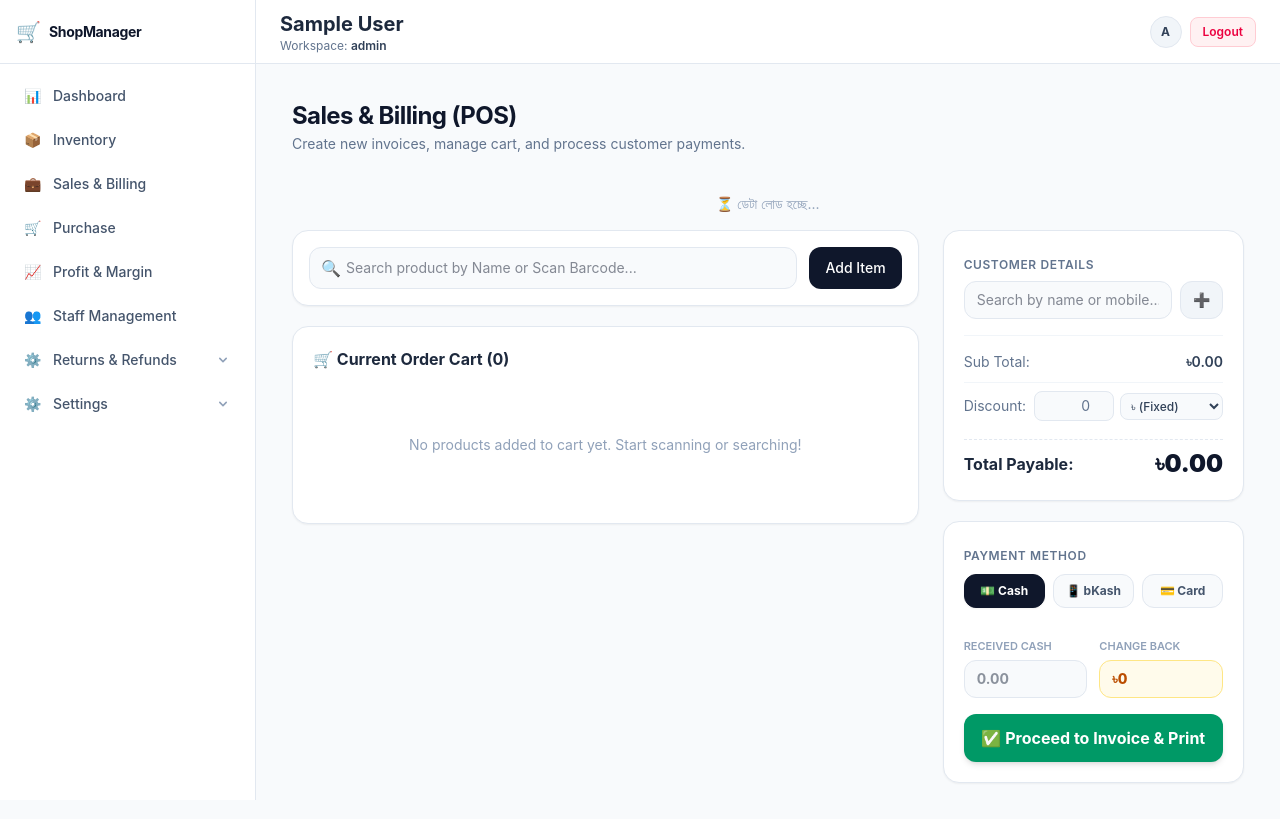
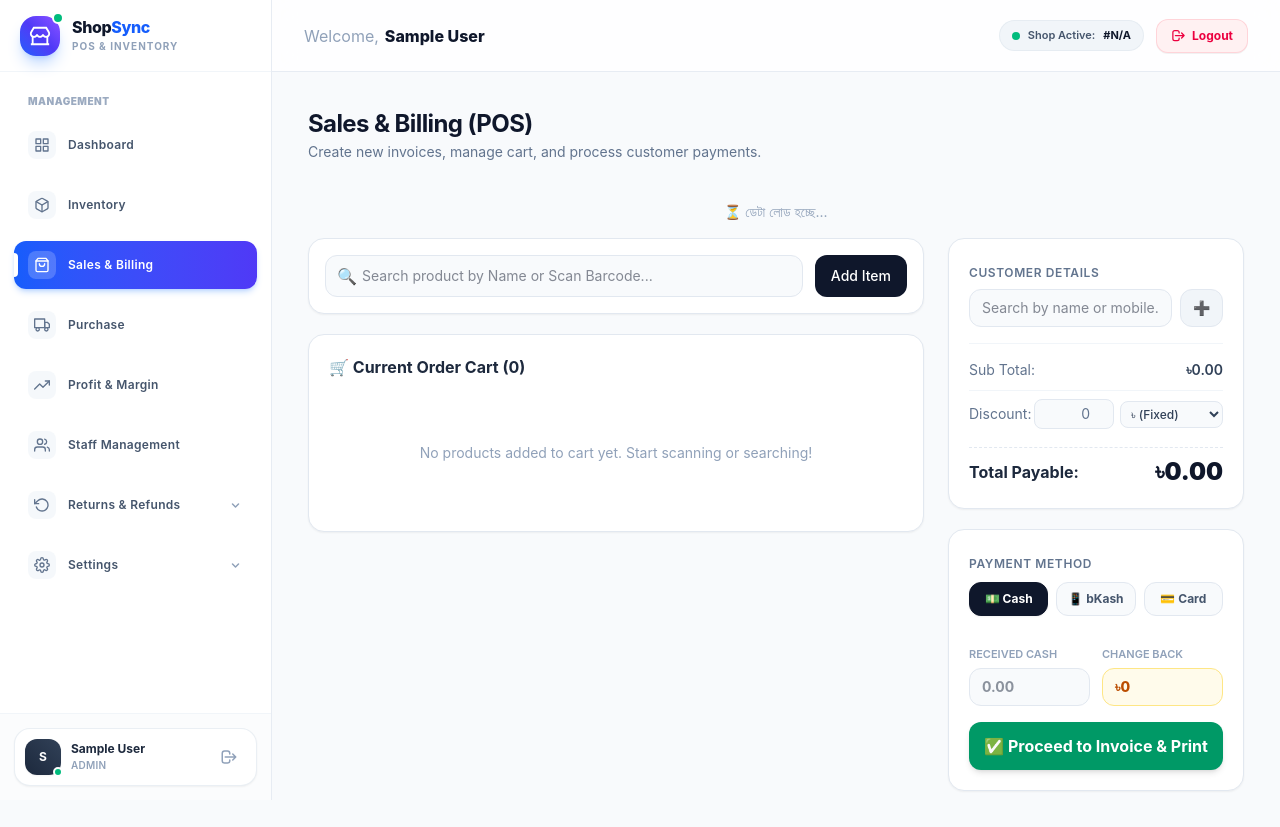
Before and after one commit to ramkrishno265/Shop-Management, a React app in the folder frontend/: page /salePage in a window 1280 px wide. Built offline with nearby package versions, Linux system fonts and the light colour scheme; sample sign-in values are in the browser's storage; the HTML template or start-up script is replaced by a standard one.

Commit message:
Update project

```diff
--- a/frontend/src/components/common/DashboardLayout.jsx
+++ b/frontend/src/components/common/DashboardLayout.jsx
@@ -1,78 +1,89 @@
 import React, { useState, useEffect } from "react";
-import { useNavigate } from "react-router-dom";
-import { HiOutlineMenu, HiOutlineX, HiChevronDown } from "react-icons/hi";
+import { useNavigate, useLocation } from "react-router-dom";
+import {
+  HiOutlineMenuAlt2,
+  HiOutlineX,
+  HiChevronDown,
+  HiOutlineLogout,
+} from "react-icons/hi";
+import {
+  FiGrid,
+  FiBox,
+  FiShoppingBag,
+  FiTruck,
+  FiTrendingUp,
+  FiUsers,
+  FiRotateCcw,
+  FiSettings,
+  FiPrinter,
+  FiSliders,
+  FiCornerDownRight,
+} from "react-icons/fi";
+import { RiStore2Line } from "react-icons/ri";
 
 export default function DashboardLayout({ children }) {
   const navigate = useNavigate();
+  const location = useLocation();
 
-  const [isSidebarOpen, setIsSidebarOpen] = useState(
-    window.innerWidth >= 768
-  );
-
-  // কোন মেনুটিতে সাব-মেনু আছে এবং সেটি ওপেন কি না তা ট্র্যাক করার জন্য স্টেট
+  const [isSidebarOpen, setIsSidebarOpen] = useState(window.innerWidth >= 768);
   const [openSubmenu, setOpenSubmenu] = useState(null);
 
   const user = JSON.parse(localStorage.getItem("user") || "{}");
-
   const role = user.role || "STAFF";
-  const name = user.name || "Unknown";
+  const name = user.name || "Unknown User";
   const shopId = user.shopId || "N/A";
 
   useEffect(() => {
     const handleResize = () => {
-      if (window.innerWidth >= 768) {
-        setIsSidebarOpen(true);
-      } else {
-        setIsSidebarOpen(false);
+      setIsSidebarOpen(window.innerWidth >= 768);
+    };
+    window.addEventListener("resize", handleResize);
+    return () => window.removeEventListener("resize", handleResize);
+  }, []);
+
+  // সক্রিয় রাউট অনুযায়ী সাব-মেনু অটো ওপেন রাখা
+  useEffect(() => {
+    menuItems.forEach((item) => {
+      if (item.children?.some((child) => child.path === location.pathname)) {
+        setOpenSubmenu(item.name);
       }
-    };
-
-    window.addEventListener("resize", handleResize);
-
-    return () => {
-      window.removeEventListener("resize", handleResize);
-    };
-  }, []);
+    });
+  }, [location.pathname]);
 
   const handleLogout = () => {
     localStorage.clear();
     navigate("/");
   };
 
-  // মেনু আইটেমগুলোতে সাব-মেনু বা children যোগ করা হলো
   const menuItems = [
-    { name: "Dashboard", icon: "📊", path: "/dashboard" },
-    { name: "Inventory", icon: "📦", path: "/inventory" },
-    { name: "Sales & Billing", icon: "💼", path: "/salePage" },
-    { name: "Purchase", icon: "🛒", path: "/purchase_page" },
-    { name: "Profit & Margin", icon: "📈", path: "/profit" },
-    { name: "Staff Management", icon: "👥", path: "#" },
+    { name: "Dashboard", icon: FiGrid, path: "/dashboard" },
+    { name: "Inventory", icon: FiBox, path: "/inventory" },
+    { name: "Sales & Billing", icon: FiShoppingBag, path: "/salePage" },
+    { name: "Purchase", icon: FiTruck, path: "/purchase_page" },
+    { name: "Profit & Margin", icon: FiTrendingUp, path: "/profit" },
+    { name: "Staff Management", icon: FiUsers, path: "#" },
     {
       name: "Returns & Refunds",
-      icon: "⚙️",
+      icon: FiRotateCcw,
       path: "#",
-      // সাব-মেনু অপশনসমূহ
       children: [
         { name: "Sales Return", path: "/sales_return" },
         { name: "Purchase Return", path: "/purchase_return" },
-        { name: "Printer Setup", path: "/settings/printer" },
-      ]
+      ],
     },
     {
       name: "Settings",
-      icon: "⚙️",
+      icon: FiSettings,
       path: "#",
-      // সাব-মেনু অপশনসমূহ
       children: [
-        { name: "Shop Profile", path: "/shop_profile" },
-        { name: "Product Field Settings", path: "/product_field_settings" },
-        { name: "Printer Setup", path: "/settings/printer" },
-      ]
+        { name: "Shop Profile", path: "/shop_profile", icon: RiStore2Line },
+        { name: "Product Field Settings", path: "/product_field_settings", icon: FiSliders },
+        { name: "Printer Setup", path: "/settings/printer", icon: FiPrinter },
+      ],
     },
   ];
 
   const handleMenuClick = (item) => {
-    // যদি সাব-মেনু থাকে তবে শুধু টগল করবে
     if (item.children) {
       setOpenSubmenu(openSubmenu === item.name ? null : item.name);
       return;
@@ -80,25 +91,21 @@ export default function DashboardLayout({ children }) {
 
     if (item.path && item.path !== "#") {
       navigate(item.path);
-      if (window.innerWidth < 768) {
-        setIsSidebarOpen(false);
-      }
+      if (window.innerWidth < 768) setIsSidebarOpen(false);
     }
   };
 
   const handleSubMenuClick = (path) => {
     navigate(path);
-    if (window.innerWidth < 768) {
-      setIsSidebarOpen(false);
-    }
+    if (window.innerWidth < 768) setIsSidebarOpen(false);
   };
 
   return (
     <div className="flex min-h-screen bg-slate-50 font-sans antialiased text-slate-900">
-      {/* Mobile Overlay */}
+      {/* Mobile Backdrop Overlay */}
       {isSidebarOpen && (
         <div
-          className="fixed inset-0 bg-black/40 z-20 md:hidden"
+          className="fixed inset-0 bg-slate-950/40 backdrop-blur-xs z-40 md:hidden transition-opacity duration-300"
           onClick={() => setIsSidebarOpen(false)}
         />
       )}
@@ -106,130 +113,209 @@ export default function DashboardLayout({ children }) {
       {/* Sidebar */}
       <aside
         className={`
-          fixed top-0 left-0 z-30 h-screen bg-white border-r border-slate-200
-          transition-transform duration-300 ease-in-out
-          w-64 flex flex-col
-          ${isSidebarOpen ? "translate-x-0" : "-translate-x-full"}
+          fixed top-0 left-0 z-50 h-screen bg-white border-r border-slate-200/80
+          transition-all duration-300 ease-[cubic-bezier(0.4,0,0.2,1)] w-68 flex flex-col justify-between
+          ${isSidebarOpen ? "translate-x-0 shadow-2xl md:shadow-none" : "-translate-x-full"}
           md:translate-x-0 md:sticky
         `}
       >
-        {/* Sidebar Header */}
-        <div className="flex items-center justify-between h-16 px-4 border-b border-slate-200 shrink-0">
-          <div className="flex items-center gap-2">
-            <span className="text-xl">🛒</span>
-            <span className="font-bold tracking-tight text-sm">
-              ShopManager
+        {/* Top Part: Logo + Nav */}
+        <div className="flex flex-col flex-1 min-h-0">
+          {/* Logo Header */}
+          <div className="h-18 px-5 flex items-center justify-between border-b border-slate-100 shrink-0">
+            <div className="flex items-center gap-3">
+              <div className="relative w-10 h-10 rounded-2xl bg-gradient-to-tr from-blue-600 via-indigo-600 to-violet-500 flex items-center justify-center text-white shadow-lg shadow-blue-500/30 group cursor-pointer transition-transform duration-300 hover:scale-105">
+                <RiStore2Line size={22} className="transition-transform group-hover:rotate-6" />
+                <span className="absolute -top-1 -right-1 w-3 h-3 bg-emerald-500 border-2 border-white rounded-full"></span>
+              </div>
+              <div>
+                <span className="font-extrabold tracking-tight text-slate-900 text-base leading-tight block">
+                  Shop<span className="text-blue-600">Sync</span>
+                </span>
+                <span className="text-[10px] font-bold text-slate-400 uppercase tracking-widest block mt-0.5">
+                  POS & Inventory
                 </span>
               </div>
+            </div>
 
-          {/* Mobile Close Button */}
             <button
               onClick={() => setIsSidebarOpen(false)}
-            className="md:hidden p-1 rounded hover:bg-slate-100"
+              className="md:hidden p-2 rounded-xl text-slate-400 hover:text-slate-800 hover:bg-slate-100 transition-all active:scale-95"
             >
-            <HiOutlineX size={22} />
+              <HiOutlineX size={20} />
             </button>
           </div>
 
-        {/* Navigation - স্ক্রোলযোগ্য করা হয়েছে যাতে সাব-মেনু খুললে লিস্ট বড় হলে সমস্যা না হয় */}
-        <nav className="p-3 space-y-1 overflow-y-auto flex-1">
+          {/* Navigation Links */}
+          <nav className="p-3.5 space-y-1.5 overflow-y-auto flex-1 select-none">
+            <div className="px-3.5 pt-2 pb-1.5 text-[10px] font-black text-slate-400/90 uppercase tracking-wider">
+              Management
+            </div>
+
             {menuItems.map((item, idx) => {
+              const Icon = item.icon;
               const hasChildren = item.children && item.children.length > 0;
               const isOpen = openSubmenu === item.name;
+              const isDirectActive = location.pathname === item.path;
+              const isChildActive = item.children?.some((child) => child.path === location.pathname);
+              const isActive = isDirectActive || isChildActive;
 
               return (
-              <div key={idx}>
-                {/* মূল মেনু বাটন */}
+                <div key={idx} className="space-y-1">
+                  {/* মেনু বাটন with Left Glow Bar on Active */}
                   <button
                     onClick={() => handleMenuClick(item)}
-                  className="w-full flex items-center justify-between px-3 py-2.5 rounded-lg text-sm font-medium text-slate-600 hover:bg-slate-100 hover:text-slate-900 transition-all cursor-pointer text-left"
+                    className={`
+                      relative w-full flex items-center justify-between px-3.5 py-2.5 rounded-xl text-xs font-semibold
+                      transition-all duration-200 cursor-pointer text-left group overflow-hidden
+                      ${
+                        isActive && !hasChildren
+                          ? "bg-gradient-to-r from-blue-600 to-indigo-600 text-white shadow-md shadow-blue-500/25"
+                          : isActive && hasChildren
+                          ? "bg-blue-50/80 text-blue-700 font-bold"
+                          : "text-slate-600 hover:bg-slate-100/80 hover:text-slate-900 hover:translate-x-1"
+                      }
+                    `}
                   >
-                  <div className="flex items-center gap-3">
-                    <span>{item.icon}</span>
-                    <span>{item.name}</span>
+                    {/* একটিভ থাকলে বাম পাশে ইন্ডিকেটর বার */}
+                    {isActive && !hasChildren && (
+                      <span className="absolute left-0 top-1/2 -translate-y-1/2 w-1 h-6 bg-white rounded-r-full shadow-xs"></span>
+                    )}
+
+                    <div className="flex items-center gap-3 relative z-10">
+                      <span
+                        className={`
+                          p-1.5 rounded-lg transition-all duration-200 flex items-center justify-center
+                          ${
+                            isActive && !hasChildren
+                              ? "bg-white/20 text-white"
+                              : isActive
+                              ? "bg-blue-100 text-blue-700"
+                              : "bg-slate-100/70 text-slate-500 group-hover:bg-blue-50 group-hover:text-blue-600 group-hover:scale-110"
+                          }
+                        `}
+                      >
+                        <Icon size={16} />
+                      </span>
+                      <span className="tracking-wide">{item.name}</span>
                     </div>
 
-                  {/* যদি সাব-মেনু থাকে তবে একটি ড্রপডাউন অ্যারো বা আইকন দেখাবে */}
                     {hasChildren && (
                       <HiChevronDown
-                      size={16}
-                      className={`transition-transform duration-200 ${isOpen ? "rotate-180 text-slate-900" : "text-slate-400"
+                        size={15}
+                        className={`transition-transform duration-300 ease-out ${
+                          isOpen ? "rotate-180 text-blue-600" : "text-slate-400 group-hover:text-slate-700"
                         }`}
                       />
                     )}
                   </button>
 
-                {/* সাব-মেনু লিস্ট */}
-                {hasChildren && isOpen && (
-                  <div className="pl-9 pr-2 py-1 space-y-1 mt-1 border-l-2 border-slate-100 ml-4">
-                    {item.children.map((subItem, subIdx) => (
+                  {/* ড্রপডাউন সাব-মেনু (Animated Accordion) */}
+                  <div
+                    className={`
+                      grid transition-all duration-300 ease-in-out
+                      ${isOpen && hasChildren ? "grid-rows-[1fr] opacity-100" : "grid-rows-[0fr] opacity-0 pointer-events-none"}
+                    `}
+                  >
+                    <div className="overflow-hidden pl-7 pr-1 space-y-1 mt-0.5 border-l-2 border-slate-100 ml-5">
+                      {item.children?.map((subItem, subIdx) => {
+                        const isSubActive = location.pathname === subItem.path;
+                        return (
                           <button
                             key={subIdx}
                             onClick={() => handleSubMenuClick(subItem.path)}
-                        className="w-full text-left px-3 py-2 rounded-md text-xs font-medium text-slate-500 hover:bg-slate-100 hover:text-slate-900 transition-all"
+                            className={`
+                              w-full text-left px-3 py-2 rounded-lg text-xs font-medium transition-all duration-150 flex items-center gap-2
+                              hover:translate-x-1 cursor-pointer
+                              ${
+                                isSubActive
+                                  ? "bg-blue-600 text-white font-bold shadow-xs shadow-blue-500/20"
+                                  : "text-slate-500 hover:bg-slate-100 hover:text-slate-900"
+                              }
+                            `}
                           >
-                        {subItem.name}
+                            <FiCornerDownRight
+                              size={12}
+                              className={`transition-colors ${isSubActive ? "text-white" : "text-slate-400"}`}
+                            />
+                            <span>{subItem.name}</span>
                           </button>
-                    ))}
+                        );
+                      })}
                     </div>
-                )}
+                  </div>
                 </div>
               );
             })}
           </nav>
-      </aside>
-
-      {/* Main Content */}
-      <div className="flex-1 flex flex-col min-w-0 md:ml-0">
-        {/* Header */}
-        <header className="h-16 bg-white border-b border-slate-200 flex items-center justify-between px-3 md:px-6 sticky top-0 z-10">
-          <div className="flex items-center gap-2 md:gap-3 min-w-0">
-            {/* Mobile Menu Button */}
-            <button
-              onClick={() => setIsSidebarOpen(true)}
-              className="md:hidden p-2 rounded-lg border border-slate-200 hover:bg-slate-100"
-            >
-              <HiOutlineMenu size={20} />
-            </button>
-
-            <div className="min-w-0">
-              {/* User Name */}
-              <h2 className="text-sm md:text-xl font-bold text-slate-800 truncate">
-                {name}
-              </h2>
-
-              {/* Role & Shop */}
-              <div className="flex flex-wrap items-center gap-1 md:gap-3 text-[10px] md:text-xs text-slate-500">
-                <span>
-                  Workspace: <span className="font-semibold text-slate-700">{role}</span>
-                </span>
-
-                {role === "ADMIN" && (
-                  <span>
-                    Shop: <span className="font-semibold text-slate-700">{shopId}</span>
-                  </span>
-                )}
-              </div>
-            </div>
         </div>
 
-          {/* Right Side */}
-          <div className="flex items-center gap-2">
-            <div className="w-7 h-7 md:w-8 md:h-8 rounded-full bg-slate-100 border border-slate-200 flex items-center justify-center text-[10px] md:text-xs font-bold text-slate-700">
-              {role.charAt(0).toUpperCase()}
+        {/* Bottom Part: User Status & Logout */}
+        <div className="p-3.5 border-t border-slate-100 bg-slate-50/50">
+          <div className="p-2.5 bg-white rounded-2xl border border-slate-200/70 shadow-xs flex items-center justify-between transition-all hover:border-slate-300">
+            <div className="flex items-center gap-2.5 min-w-0">
+              <div className="relative w-9 h-9 rounded-xl bg-gradient-to-tr from-slate-800 to-slate-700 text-white flex items-center justify-center font-bold text-xs uppercase shadow-xs shrink-0">
+                {name.charAt(0)}
+                <span className="absolute -bottom-0.5 -right-0.5 w-2.5 h-2.5 bg-emerald-500 border-2 border-white rounded-full"></span>
+              </div>
+              <div className="min-w-0">
+                <p className="text-xs font-bold text-slate-800 truncate leading-tight">{name}</p>
+                <p className="text-[10px] font-semibold text-slate-400 uppercase tracking-wide mt-0.5">
+                  {role} {shopId !== "N/A" ? `• #${shopId}` : ""}
+                </p>
+              </div>
             </div>
 
             <button
               onClick={handleLogout}
-              className="px-2 py-1 md:px-3 md:py-1.5 bg-rose-50 hover:bg-rose-100 text-rose-600 border border-rose-200 rounded-lg text-[10px] md:text-xs font-semibold transition-all"
+              className="p-2 rounded-xl text-slate-400 hover:text-rose-600 hover:bg-rose-50 transition-all cursor-pointer active:scale-95"
+              title="Logout"
             >
-              Logout
+              <HiOutlineLogout size={18} />
+            </button>
+          </div>
+        </div>
+      </aside>
+
+      {/* Main Content Area */}
+      <div className="flex-1 flex flex-col min-w-0">
+        {/* Header */}
+        <header className="h-18 bg-white/80 backdrop-blur-md border-b border-slate-200/80 flex items-center justify-between px-4 md:px-8 sticky top-0 z-30">
+          <div className="flex items-center gap-3 min-w-0">
+            <button
+              onClick={() => setIsSidebarOpen(true)}
+              className="md:hidden p-2 rounded-xl border border-slate-200 text-slate-600 hover:bg-slate-50 transition-all active:scale-95"
+            >
+              <HiOutlineMenuAlt2 size={20} />
+            </button>
+
+            <div className="min-w-0">
+              <h2 className="text-sm md:text-base font-bold text-slate-800 truncate flex items-center gap-1.5">
+                <span className="text-slate-400 font-normal">Welcome,</span>
+                <span className="text-slate-900 font-extrabold">{name}</span>
+              </h2>
+            </div>
+          </div>
+
+          <div className="flex items-center gap-3">
+            <div className="hidden sm:flex items-center gap-2 px-3 py-1.5 rounded-full text-[11px] font-semibold bg-slate-100 text-slate-600 border border-slate-200/70">
+              <span className="w-2 h-2 rounded-full bg-emerald-500 animate-pulse"></span>
+              <span>Shop Active:</span>
+              <span className="font-bold text-slate-900">#{shopId}</span>
+            </div>
+
+            <button
+              onClick={handleLogout}
+              className="px-3.5 py-2 bg-rose-50 hover:bg-rose-100 text-rose-600 border border-rose-200/80 rounded-xl text-xs font-bold transition-all flex items-center gap-1.5 cursor-pointer active:scale-95 shadow-2xs"
+            >
+              <HiOutlineLogout size={15} />
+              <span className="hidden sm:inline">Logout</span>
             </button>
           </div>
         </header>
 
         {/* Page Content */}
-        <main className="flex-1 p-4 md:p-6 lg:p-8 w-full">
+        <main className="flex-1 p-4 md:p-6 lg:p-8 w-full  mx-auto">
           {children}
         </main>
       </div>
```
Lines whose indentation alone changed are shown as unchanged.
